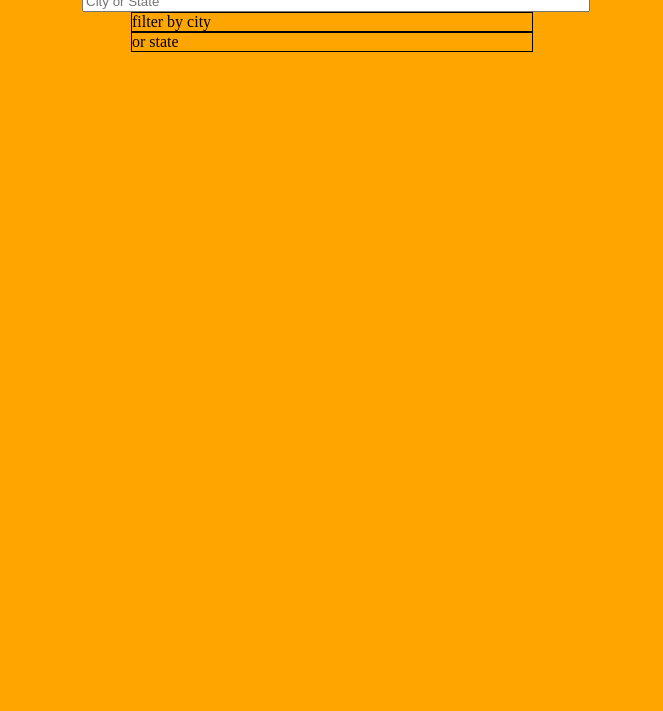
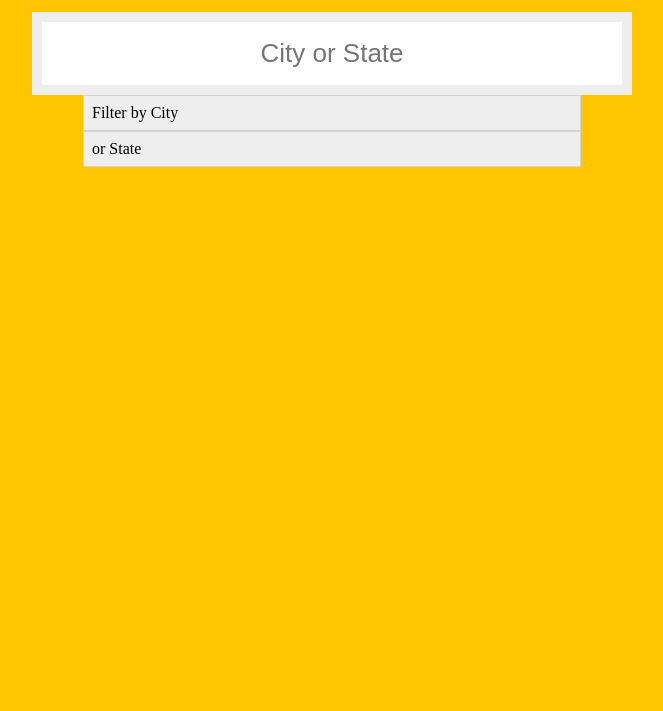
Before and after one commit to gordon2012/typeahead, a website built with webpack: page index.html in a window 1280 px wide. Shown: the part 89-800 px from the top of the page, without its empty margins (308-971 px from the left). Built offline with nearby package versions, Linux system fonts and the light colour scheme; no server answers.

Commit message:
Add styling (Closes #3)

```diff
--- a/index.html
+++ b/index.html
@@ -12,11 +12,10 @@
         <form class="search-form">
             <input type="text" class="search" placeholder="City or State">
             <ul class="suggestions">
-                <li>filter by city</li>
-                <li>or state</li>
+                <li>Filter by City</li>
+                <li>or State</li>
             </ul>
         </form>
-
 
         <script src="bundle.js"></script>
     </body>
--- a/src/index.js
+++ b/src/index.js
@@ -12,6 +12,17 @@ fetch(endpoint)
 document.querySelector('.search-form').addEventListener('submit', e => e.preventDefault());
 document.querySelector('.search').addEventListener('keyup', typeAhead);
 
+function addCommas(num) {
+    const arr = num.toString().split('');
+    const newarr = [];
+
+    for(let i = arr.length-1; i >= 0; i--) {
+        newarr.unshift(arr[i]);
+        if ((arr.length-i) % 3 == 0 && i > 0) newarr.unshift(',');
+    }
+    return newarr.join('');
+}
+
 function typeAhead(e) {
     const term = this.value;
 
@@ -23,12 +34,12 @@ function typeAhead(e) {
                 const reg = new RegExp(`(${term})`, 'gi');
                 const newtext = text.replace(reg, `<span class="hl">$1</span>`);
 
-                return `<li>${newtext}: ${c.population}</li>`
+                return `<li><span>${newtext}</span><span class="population">${addCommas(c.population)}</span></li>`
             })
             .join('')
     :
         `
-        <li>filter by city</li>
-        <li>or state</li>
+        <li>Filter by City</li>
+        <li>or State</li>
         `;
 }
--- a/src/style.css
+++ b/src/style.css
@@ -1,18 +1,22 @@
-body {
-    margin: 0;
-}
-
-body {
-    background: orange;
+html {
+    background: #ffc600;
+    font-size: 20px;
 }
 
 form {
-    max-width: 500px;
+    max-width: 600px;
     margin: 0 auto;
+
+    display: flex;
+    flex-direction: column;
 }
 
 input {
-    width: 100%;
+    width: auto;
+    padding: 16px;
+    text-align: center;
+    font-size: 1.3em;
+    border: 10px solid #eee;
 }
 
 .suggestions {
@@ -24,9 +28,19 @@ input {
 }
 
 li {
-    border: 1px solid black;
+    border: 1px solid lightgrey;
+    background: #eee;
     width: 80%;
     margin: 0 auto;
+    padding: 8px;
+    font-size: 0.8em;
+    display: flex;
+    justify-content: space-between;
+}
+
+span.population {
+    /*float: right;*/
+    font-size: 0.9em;
 }
 
 h1 {
```
